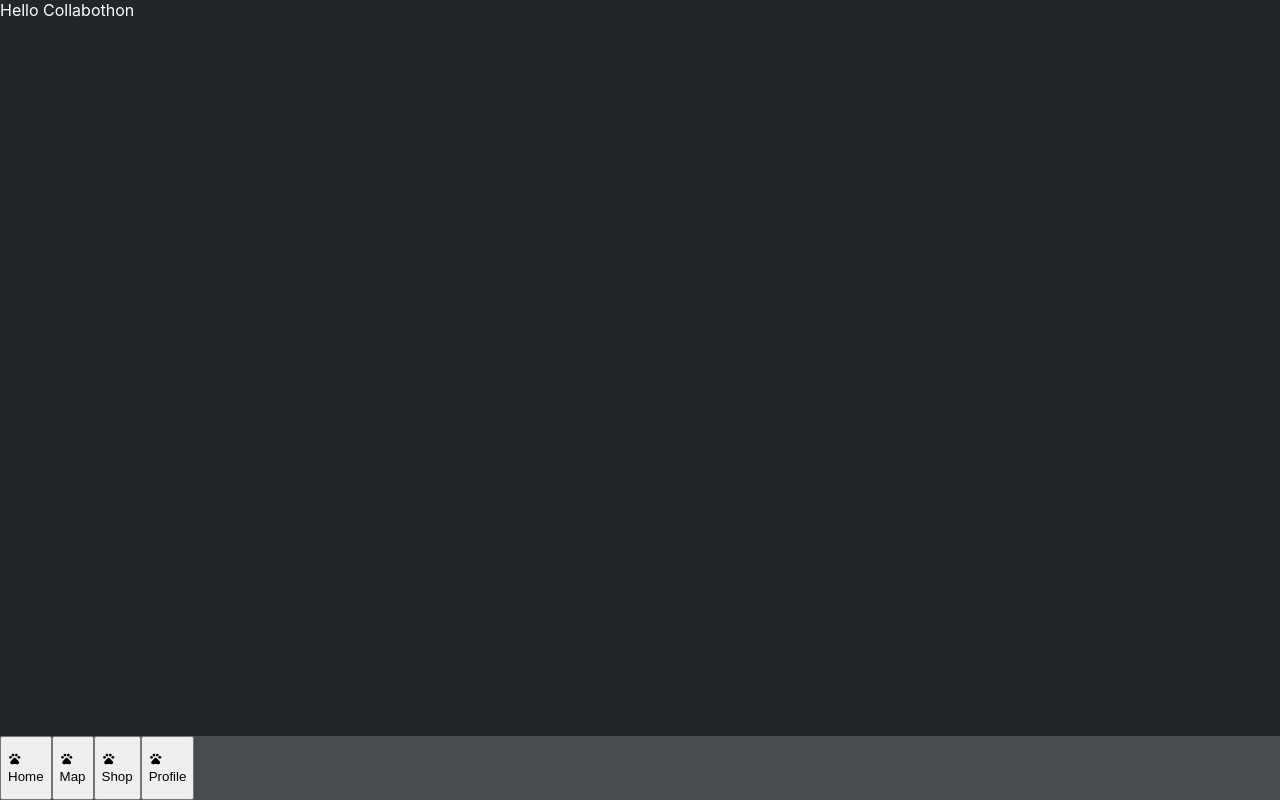
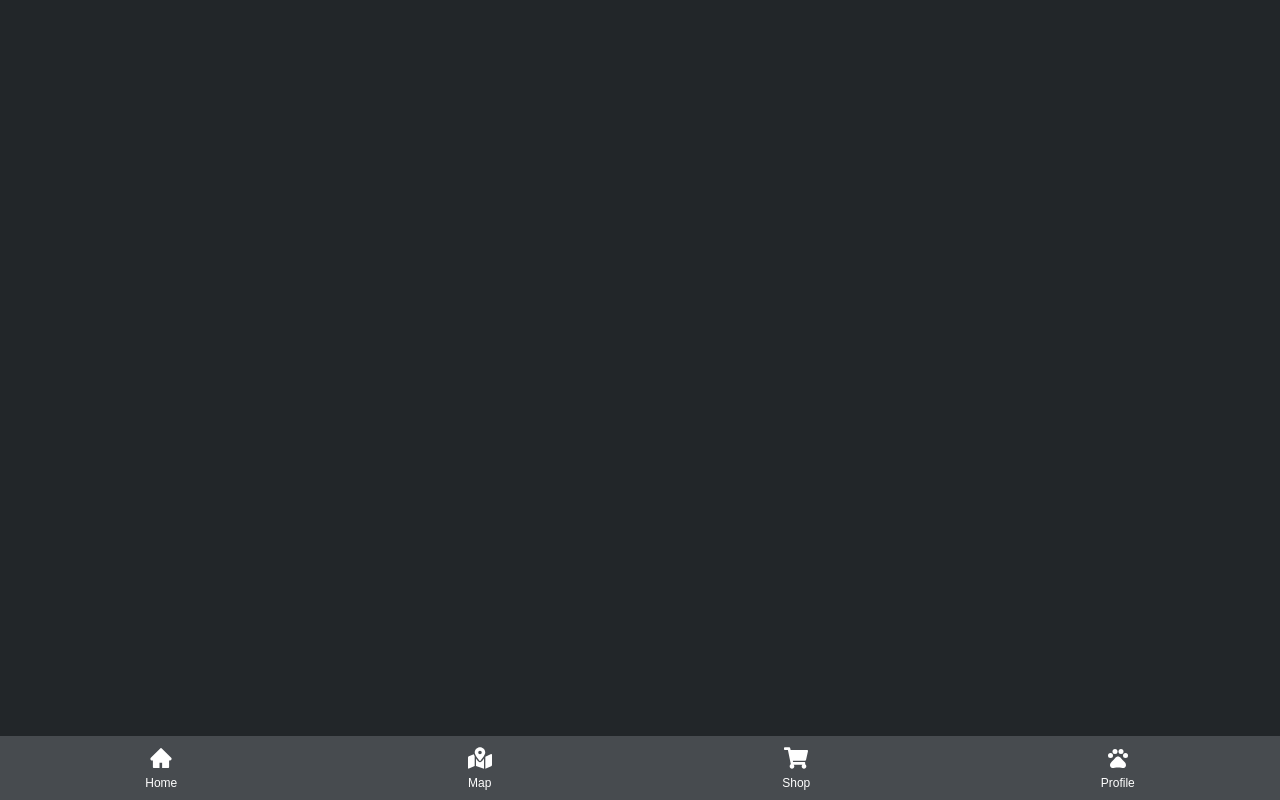
Before and after one commit to freedeebee/zookedexpwa, a React (Create React App) app: page / in a window 1280 px wide. Built offline with nearby package versions, Linux system fonts and the light colour scheme.

Commit message:
more bottom nav. react routing

```diff
--- a/package.json
+++ b/package.json
@@ -14,6 +14,7 @@
     "react": "^18.2.0",
     "react-dom": "^18.2.0",
     "react-icons": "^4.4.0",
+    "react-router-dom": "^6.3.0",
     "react-scripts": "5.0.1",
     "styled-components": "^5.3.5",
     "typescript": "^4.7.4",
--- a/src/App.tsx
+++ b/src/App.tsx
@@ -1,10 +1,12 @@
 import React from 'react';
+import { Route, Routes } from 'react-router-dom';
 import BottomNavigation from './components/BottomNavigation/BottomNavigation';
 
 function App() {
   return (
     <div className="App">
-      Hello Collabothon
+      <Routes>
+      </Routes>
       <BottomNavigation />
     </div>
   );
--- a/src/components/BottomNavigation/BottomNavigation.tsx
+++ b/src/components/BottomNavigation/BottomNavigation.tsx
@@ -1,22 +1,23 @@
 import BottomNavigationItem from "./BottomNavigationItem/BottomNavigationItem"
 import { BottomNavWrapper } from "./styles"
 import { MdPets } from 'react-icons/md'
-
+import { FaMapMarkedAlt, FaShoppingCart } from 'react-icons/fa'
+import { AiFillHome } from 'react-icons/ai'
 
 function BottomNavigation() {
     return (
         <BottomNavWrapper>
             <BottomNavigationItem
                 label="Home"
-                icon={<MdPets />}
+                icon={<AiFillHome />}
                 link="/" />
             <BottomNavigationItem
                 label="Map"
-                icon={<MdPets />}
+                icon={<FaMapMarkedAlt />}
                 link="/" />
             <BottomNavigationItem
                 label="Shop"
-                icon={<MdPets />}
+                icon={<FaShoppingCart />}
                 link="/" />
             <BottomNavigationItem
                 label="Profile"
--- a/src/components/BottomNavigation/BottomNavigationItem/BottomNavigationItem.tsx
+++ b/src/components/BottomNavigation/BottomNavigationItem/BottomNavigationItem.tsx
@@ -1,11 +1,11 @@
-import { NavButton } from "./styles"
+import { NavButton, NavItemLabel } from "./styles"
 import { BottomNavigationItemProps } from "./types"
 
 function BottomNavigationItem(props: BottomNavigationItemProps) {
     return (
         <NavButton>
             <div>{props.icon}</div>
-            <div>{props.label}</div>
+            <NavItemLabel>{props.label}</NavItemLabel>
         </NavButton>
     )
 }
--- a/src/components/BottomNavigation/BottomNavigationItem/styles.ts
+++ b/src/components/BottomNavigation/BottomNavigationItem/styles.ts
@@ -3,5 +3,14 @@ import styled from "styled-components";
 export const NavButton = styled.button`
     display: flex;
     flex-direction: column;
-    justify-content: center;
+    align-items: center;
+    background: transparent;
+    outline: 0;
+    border: 0;
+    color: white;
+    font-size: 24px;
 `
+
+export const NavItemLabel = styled.div`
+    font-size: 12px;
+`
--- a/src/components/BottomNavigation/styles.ts
+++ b/src/components/BottomNavigation/styles.ts
@@ -8,4 +8,6 @@ export const BottomNavWrapper = styled.nav`
     background: ${({theme}) => theme.colors.darkGrey};
     color: white;
     width: 100%;
+    justify-content: space-around;
+    align-items: center;
 `
--- a/src/index.tsx
+++ b/src/index.tsx
@@ -6,16 +6,19 @@ import reportWebVitals from './reportWebVitals';
 import { GlobalStyle } from './assets/styles/globalStyles';
 import { ThemeProvider } from 'styled-components';
 import { LightTheme } from './assets/styles/LightTheme';
+import { BrowserRouter } from 'react-router-dom';
 
 const root = ReactDOM.createRoot(
   document.getElementById('root') as HTMLElement
 );
 root.render(
   <React.StrictMode>
-    <ThemeProvider theme={LightTheme}>
-      <GlobalStyle />
-      <App />
-    </ThemeProvider>
+    <BrowserRouter>
+      <ThemeProvider theme={LightTheme}>
+        <GlobalStyle />
+        <App />
+      </ThemeProvider>
+    </BrowserRouter>
   </React.StrictMode>
 );
 
```
Also changed, not shown: 1 other file (tests, documents, lock files or other folders).
